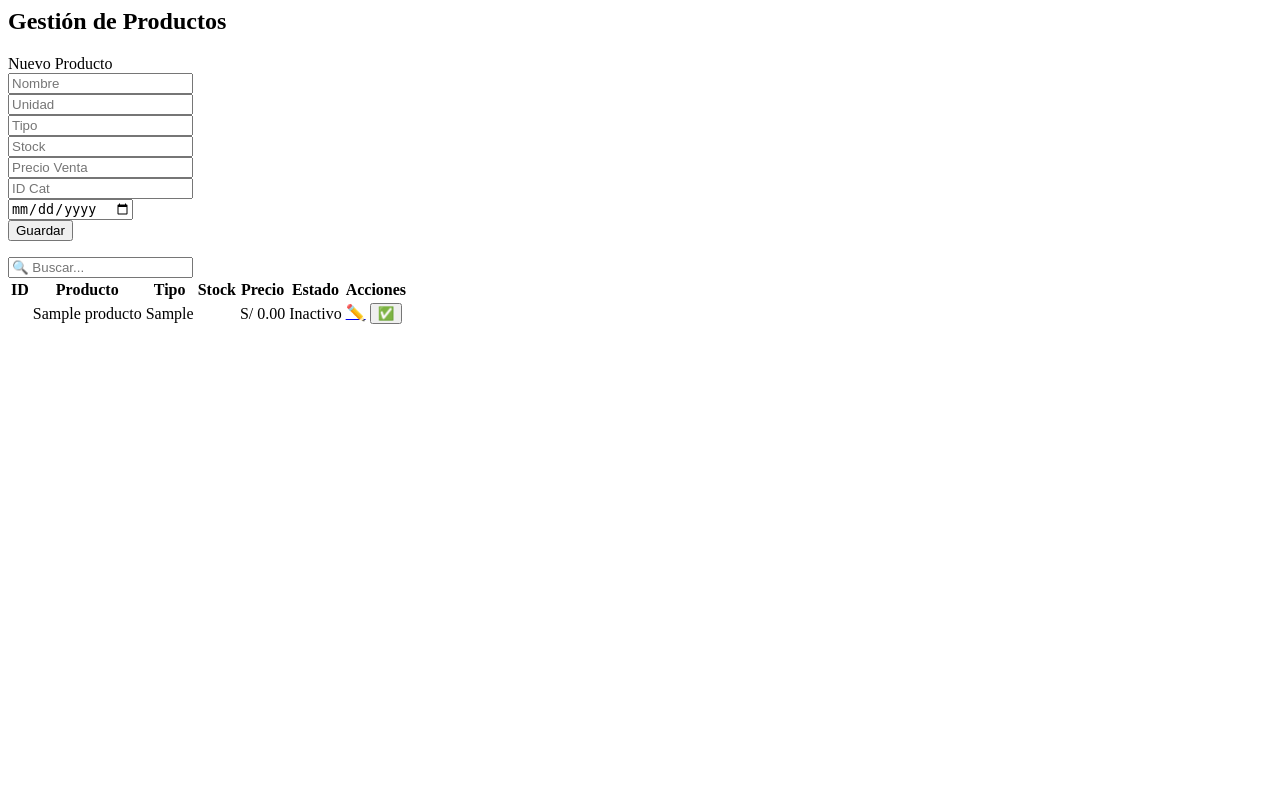
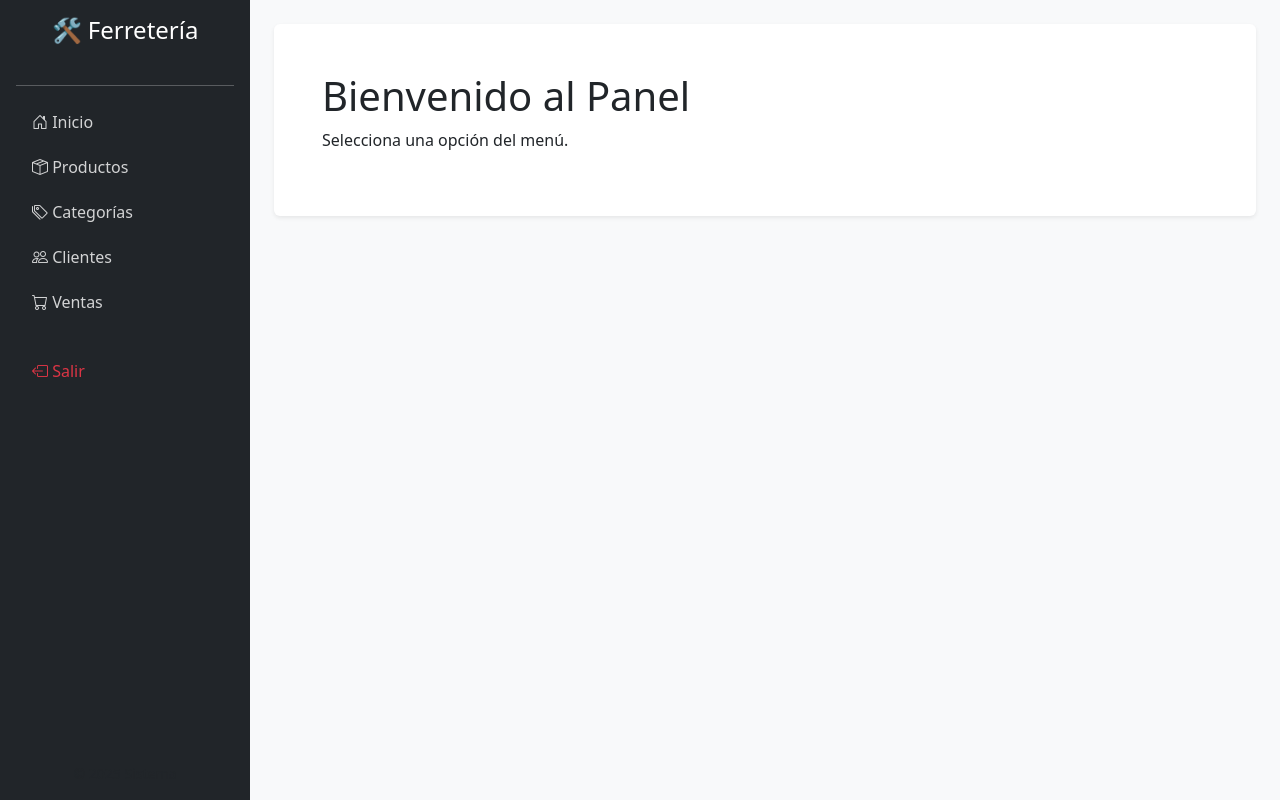
Before and after one commit to Jeanpier213/sistemaFerrero, a PHP site: page /productoVista.php in a window 1280 px wide. Run offline with PHP 8.4, Linux system fonts and the light colour scheme; tables that the repository leaves empty or names only in its code hold one stand-in row (values such as "Sample post"); data that the repository does not hold is empty.

Commit message:
Refactor productoVista.php for improved structure

```diff
--- a/vista/productoVista.php
+++ b/vista/productoVista.php
@@ -1,99 +1,74 @@
-<?php
-require_once __DIR__ . '/../Controlador/ProductoControlador.php';
-$control = new ProductoControlador();
+<!DOCTYPE html>
+<html lang="es">
+<head>
+    <meta charset="UTF-8">
+    <meta name="viewport" content="width=device-width, initial-scale=1.0">
+    <title>Sistema Ferretería</title>
+    <link href="https://cdn.jsdelivr.net/npm/bootstrap@5.3.2/dist/css/bootstrap.min.css" rel="stylesheet">
+    <link rel="stylesheet" href="https://cdn.jsdelivr.net/npm/bootstrap-icons@1.11.1/font/bootstrap-icons.css">
 
-// 1. CAMBIAR ESTADO
-if (isset($_POST['accion']) && $_POST['accion'] === 'cambiar_estado') {
-    if ($control->cambiarEstado($_POST['idProducto'], $_POST['nuevo_estado'])) {
-        echo "<script>window.location.href='menu.php?page=productos&msg=estado';</script>"; exit;
-    }
-}
+    <style>
+        body { min-height: 100vh; display: flex; overflow-x: hidden; }
+        .sidebar { min-width: 250px; max-width: 250px; background: #212529; color: white; display: flex; flex-direction: column; min-height: 100vh; }
+        .content { flex: 1; background: #f8f9fa; display: flex; flex-direction: column; }
+        .nav-link { color: rgba(255,255,255,.8); margin-bottom: 5px; }
+        .nav-link:hover, .nav-link.active { color: #fff; background: rgba(255,255,255,.1); border-radius: 5px; }
+    </style>
+</head>
+<body>
 
-// 2. GUARDAR NUEVO
-if (isset($_POST['accion']) && $_POST['accion'] === 'guardar') {
-    if ($control->guardar(
-        $_POST["nombre"], $_POST["unidadMedida"], $_POST["tipo"],
-        $_POST["cantidadTotal"], $_POST["fechaCaducidad"], $_POST["precioReferencial"],
-        $_POST["precioVenta"], $_POST["umbralMinimo"], $_POST["idCategoria"], 1
-    )) {
-        echo "<script>window.location.href='menu.php?page=productos&success=1';</script>"; exit;
-    }
-}
-
-// 3. LISTAR
-$texto = $_POST["buscar"] ?? "";
-$productos = isset($_POST["buscar"]) ? $control->buscar($texto) : $control->listar();
-?>
-
-<div class="container-fluid">
-    <h2 class="text-primary mb-4 border-bottom pb-2">Gestión de Productos</h2>
-
-    <?php if (isset($_GET['success'])): ?>
-        <div class="alert alert-success alert-dismissible fade show">Producto guardado.<button type="button" class="btn-close" data-bs-dismiss="alert"></button></div>
-    <?php endif; ?>
-
-    <div class="card shadow-sm mb-4">
-        <div class="card-header bg-white fw-bold">Nuevo Producto</div>
-        <div class="card-body">
-            <form method="POST">
-                <input type="hidden" name="accion" value="guardar">
-                <div class="row g-2">
-                    <div class="col-md-4"><input type="text" name="nombre" class="form-control" placeholder="Nombre" required></div>
-                    <div class="col-md-2"><input type="text" name="unidadMedida" class="form-control" placeholder="Unidad"></div>
-                    <div class="col-md-2"><input type="text" name="tipo" class="form-control" placeholder="Tipo"></div>
-                    <div class="col-md-2"><input type="number" name="cantidadTotal" class="form-control" placeholder="Stock"></div>
-                    <div class="col-md-2"><input type="number" step="0.01" name="precioVenta" class="form-control" placeholder="Precio Venta" required></div>
-                    <div class="col-md-2"><input type="number" name="idCategoria" class="form-control" placeholder="ID Cat" required></div>
-                    <div class="col-md-2"><input type="date" name="fechaCaducidad" class="form-control"></div>
-                    <div class="col-md-2"><button type="submit" class="btn btn-primary w-100">Guardar</button></div>
-                </div>
-            </form>
-        </div>
+    <div class="sidebar p-3">
+        <h4 class="text-center mb-4">🛠️ Ferretería</h4>
+        <hr>
+        <nav class="nav flex-column mb-auto">
+            <a class="nav-link" href="menu.php?page=inicio"><i class="bi bi-house-door"></i> Inicio</a>
+            <a class="nav-link" href="menu.php?page=productos"><i class="bi bi-box-seam"></i> Productos</a>
+            <a class="nav-link" href="menu.php?page=categorias"><i class="bi bi-tags"></i> Categorías</a>
+            <a class="nav-link" href="menu.php?page=clientes"><i class="bi bi-people"></i> Clientes</a>
+            <a class="nav-link" href="menu.php?page=ventas"><i class="bi bi-cart"></i> Ventas</a>
+            <a class="nav-link text-danger mt-4" href="../Controlador/logout.php"><i class="bi bi-box-arrow-left"></i> Salir</a>
+        </nav>
+        <small class="text-center text-muted mt-auto">© 2025 Sistema</small>
     </div>
 
-    <div class="row mb-3">
-        <div class="col-md-4"><input type="text" id="buscar" class="form-control" placeholder="🔍 Buscar..."></div>
+    <div class="content">
+        <main class="p-4">
+            <?php
+            $page = isset($_GET['page']) ? $_GET['page'] : 'inicio';
+
+            switch ($page) {
+                // RUTA: PRODUCTOS (LISTA)
+                case 'productos':
+                    $ruta = __DIR__ . "/../vista/productoVista.php";
+                    if (file_exists($ruta)) include_once $ruta;
+                    else echo "<div class='alert alert-danger'>No se encuentra: $ruta</div>";
+                    break;
+
+                // RUTA: EDITAR PRODUCTO (NUEVA)
+                case 'editar':
+                    $ruta = __DIR__ . "/../vista/editarProductoVista.php";
+                    if (file_exists($ruta)) include_once $ruta;
+                    else echo "<div class='alert alert-danger'>No se encuentra: $ruta</div>";
+                    break;
+
+                // RUTA: CATEGORIAS
+                case 'categorias':
+                    $ruta = __DIR__ . "/../vista/categoriaVista.php";
+                    if (file_exists($ruta)) include_once $ruta;
+                    break;
+
+                case 'inicio':
+                default:
+                    echo "<div class='p-5 bg-white shadow-sm rounded'>
+                            <h1>Bienvenido al Panel</h1>
+                            <p>Selecciona una opción del menú.</p>
+                        </div>";
+                    break;
+            }
+            ?>
+        </main>
     </div>
 
-    <div class="card shadow-sm">
-        <div class="table-responsive">
-            <table id="tablaProductos" class="table table-hover table-bordered mb-0">
-                <thead class="table-dark text-center">
-                    <tr><th>ID</th><th>Producto</th><th>Tipo</th><th>Stock</th><th>Precio</th><th>Estado</th><th>Acciones</th></tr>
-                </thead>
-                <tbody>
-                <?php foreach ($productos as $p): $esActivo = ($p['idEstado'] == 1); ?>
-                    <tr>
-                        <td class="text-center fw-bold"><?= $p['idProducto'] ?></td>
-                        <td><?= htmlspecialchars($p['nombre']) ?><br><small class="text-muted"><?= htmlspecialchars($p['unidadMedida']) ?></small></td>
-                        <td><?= htmlspecialchars($p['tipo']) ?></td>
-                        <td class="text-center"><?= $p['cantidadTotal'] ?></td>
-                        <td class="text-end pe-3">S/ <?= number_format($p['precioVenta'], 2) ?></td>
-                        <td class="text-center"><span class="badge <?= $esActivo?'bg-success':'bg-secondary' ?>"><?= $esActivo?'Activo':'Inactivo' ?></span></td>
-                        <td class="text-center">
-
-                            <a href="menu.php?page=editar&id=<?= $p['idProducto'] ?>" class="btn btn-outline-primary btn-sm">✏️</a>
-
-                            <form method="POST" style="display:inline;">
-                                <input type="hidden" name="accion" value="cambiar_estado">
-                                <input type="hidden" name="idProducto" value="<?= $p['idProducto'] ?>">
-                                <input type="hidden" name="nuevo_estado" value="<?= $esActivo ? '0' : '1' ?>">
-                                <button class="btn btn-outline-<?= $esActivo?'danger':'success' ?> btn-sm"><?= $esActivo?'🚫':'✅' ?></button>
-                            </form>
-                        </td>
-                    </tr>
-                <?php endforeach; ?>
-                </tbody>
-            </table>
-        </div>
-    </div>
-</div>
-<script>
-document.getElementById("buscar").onkeyup = function() {
-    let val = this.value.toLowerCase();
-    let filas = document.getElementById("tablaProductos").getElementsByTagName("tr");
-    for(let i=1; i<filas.length; i++){
-        filas[i].style.display = filas[i].innerText.toLowerCase().includes(val) ? "" : "none";
-    }
-}
-</script>
+    <script src="https://cdn.jsdelivr.net/npm/bootstrap@5.3.2/dist/js/bootstrap.bundle.min.js"></script>
+</body>
+</html>
```
